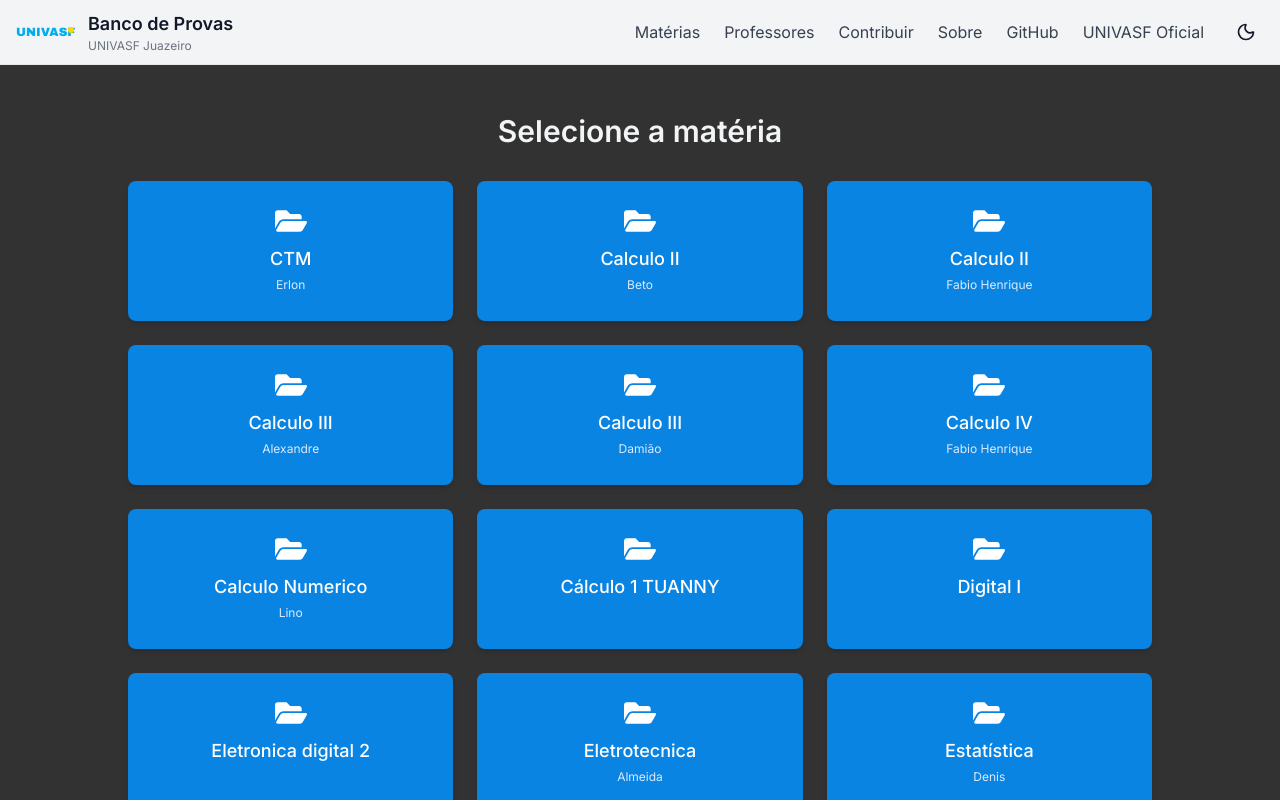
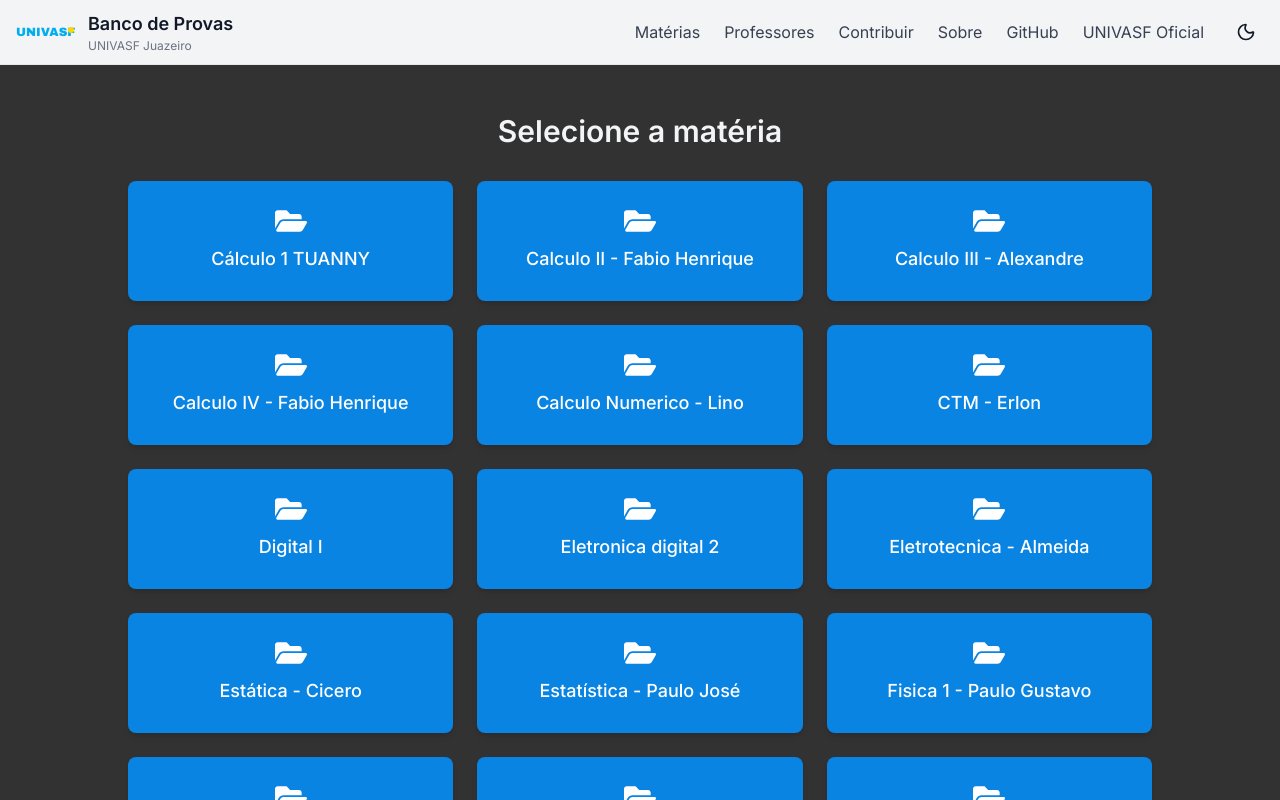
Before and after one commit to JOAO2666/PROVAS-ANTIGAS, a Next.js app: page /PROVAS-ANTIGAS/materias in a window 1280 px wide. Shown: the top 800 px of the page. Built offline with nearby package versions, Linux system fonts and the light colour scheme.

Commit message:
feat: Melhora a lógica de slugs e implementa envio de prova por e-mail

```diff
--- a/app/materias/[slug]/page.tsx
+++ b/app/materias/[slug]/page.tsx
@@ -5,59 +5,98 @@ import Link from 'next/link'
 
 // Função para criar um slug seguro para URL
 function criarSlug(texto: string) {
-    return texto
-        .normalize("NFD") // Normaliza para decompor acentos
-        .replace(/[\u0300-\u036f]/g, "") // Remove os acentos
-        .toLowerCase() // Converte para minúsculas
-        .replace(/[^a-z0-9\s-]/g, "") // Remove caracteres não alfanuméricos (exceto espaços e hifens)
-        .trim() // Remove espaços do início e fim
-        .replace(/\s+/g, "-") // Substitui espaços por hifens
-        .replace(/-+/g, "-"); // Remove múltiplos hifens
+    const comAcento = "áàãâéêíóôõúçÁÀÃÂÉÊÍÓÔÕÚÇ";
+    const semAcento = "aaaaeeioooucaaaaeeiooouc";
+
+    let novoTexto = texto
+        .toLowerCase()
+        .trim()
+        .replace(/\s+/g, "-")
+        .replace(/-+/g, "-");
+
+    for (let i = 0; i < comAcento.length; i++) {
+        novoTexto = novoTexto.replace(new RegExp(comAcento[i], "g"), semAcento[i]);
+    }
+
+    return novoTexto.replace(/[^a-z0-9-]/g, "");
 }
 
 // Mapeamento de slugs para nomes originais das pastas
 let slugParaNomeOriginal: { [key: string]: string } = {};
 
+function gerarMapeamentoDeSlugs() {
+    if (Object.keys(slugParaNomeOriginal).length > 0) return;
+
+    const materiasDir = path.join(process.cwd(), 'public', 'provas_unificadas');
+    try {
+        const allDirs = fs.readdirSync(materiasDir, { withFileTypes: true });
+        slugParaNomeOriginal = {}; // Limpa para garantir que está fresco
+        allDirs
+            .filter(dirent => dirent.isDirectory())
+            .forEach(dirent => {
+                const parts = dirent.name.split(' - ');
+                const nomeMateria = parts.length > 1 ? parts.slice(0, -1).join(' - ') : dirent.name;
+                const slugMateria = criarSlug(nomeMateria);
+
+                // Prioriza mapeamentos mais específicos (matéria-professor)
+                if (!slugParaNomeOriginal[slugMateria]) {
+                    slugParaNomeOriginal[slugMateria] = dirent.name;
+                }
+                const slugCompleto = criarSlug(dirent.name);
+                slugParaNomeOriginal[slugCompleto] = dirent.name;
+            });
+    } catch (error) {
+        console.error("Erro ao ler diretório de matérias:", error);
+    }
+}
+
 export async function generateStaticParams() {
-    const materiasDir = path.join(process.cwd(), 'public', 'provas_unificadas')
-    const allDirs = fs.readdirSync(materiasDir, { withFileTypes: true })
-
-    // Limpa o mapeamento a cada build
-    slugParaNomeOriginal = {};
-
-    return allDirs
-        .filter(dirent => dirent.isDirectory() && dirent.name !== 'Indefinido' && dirent.name !== 'provas')
-        .map(dirent => {
-            const slug = criarSlug(dirent.name);
-            slugParaNomeOriginal[slug] = dirent.name; // Armazena a correspondência
-            return { slug };
-        });
+    gerarMapeamentoDeSlugs();
+    return Object.keys(slugParaNomeOriginal).map(slug => ({ slug }));
 }
 
 function getArquivosDaMateria(slug: string) {
-    // Se o mapeamento estiver vazio (pode acontecer em dev), recria-o
-    if (Object.keys(slugParaNomeOriginal).length === 0) {
-        const materiasDir = path.join(process.cwd(), 'public', 'provas_unificadas');
-        const allDirs = fs.readdirSync(materiasDir, { withFileTypes: true });
-        allDirs
-            .filter(dirent => dirent.isDirectory())
-            .forEach(dirent => {
-                slugParaNomeOriginal[criarSlug(dirent.name)] = dirent.name;
-            });
+    gerarMapeamentoDeSlugs();
+
+    const nomeOriginal = slugParaNomeOriginal[slug] || Object.values(slugParaNomeOriginal).find(nome => criarSlug(nome) === slug) || decodeURIComponent(slug);
+
+    if (!nomeOriginal) {
+        console.log(`Nenhum nome original encontrado para o slug: ${slug}`);
+        return [];
     }
 
-    const nomeOriginal = slugParaNomeOriginal[slug] || decodeURIComponent(slug);
-    const pasta = path.join(process.cwd(), 'public', 'provas_unificadas', nomeOriginal)
-    if (!fs.existsSync(pasta)) return []
-    return fs.readdirSync(pasta)
-        .filter(nome => !nome.startsWith('.'))
-        .map(nome => {
-            const ext = nome.split('.').pop()?.toLowerCase()
-            let tipo: 'pdf' | 'img' | 'outro' = 'outro'
-            if (ext === 'pdf') tipo = 'pdf'
-            else if (['jpg', 'jpeg', 'png', 'gif', 'bmp', 'webp'].includes(ext || '')) tipo = 'img'
-            return { nome, tipo }
-        })
+    const pasta = path.join(process.cwd(), 'public', 'provas_unificadas', nomeOriginal);
+
+    if (!fs.existsSync(pasta)) {
+        console.log(`Pasta não encontrada: ${pasta}`);
+        return [];
+    }
+
+    // Função recursiva para ler arquivos em subdiretórios
+    const lerDiretoriosRecursivamente = (dir: string): { nome: string; tipo: 'pdf' | 'img' | 'outro' }[] => {
+        const entradas = fs.readdirSync(dir, { withFileTypes: true });
+        const arquivos = entradas.flatMap((entrada) => {
+            const res = path.resolve(dir, entrada.name);
+            if (entrada.isDirectory()) {
+                return lerDiretoriosRecursivamente(res);
+            }
+            if (entrada.name.startsWith('.')) {
+                return [];
+            }
+            const ext = entrada.name.split('.').pop()?.toLowerCase();
+            let tipo: 'pdf' | 'img' | 'outro' = 'outro';
+            if (ext === 'pdf') tipo = 'pdf';
+            else if (['jpg', 'jpeg', 'png', 'gif', 'bmp', 'webp'].includes(ext || '')) tipo = 'img';
+
+            // Retorna o caminho relativo da pasta da matéria para uso no link
+            const nomeRelativo = path.relative(pasta, res);
+
+            return { nome: nomeRelativo, tipo };
+        });
+        return arquivos;
+    };
+
+    return lerDiretoriosRecursivamente(pasta);
 }
 
 export default function MateriaDetalhe({ params }: { params: { slug: string } }) {
@@ -83,10 +122,10 @@ export default function MateriaDetalhe({ params }: { params: { slug: string } })
                                     {arq.tipo === 'outro' && <FaFileAlt className="w-8 h-8 text-white" />}
                                 </div>
                                 <div className="flex-1 overflow-hidden">
-                                    <div className="truncate font-medium">{arq.nome}</div>
+                                    <div className="truncate font-medium">{path.basename(arq.nome)}</div>
                                 </div>
                                 <a
-                                    href={`/PROVAS-ANTIGAS/provas_unificadas/${encodeURIComponent(nomeMateria)}/${encodeURIComponent(arq.nome)}`}
+                                    href={`/PROVAS-ANTIGAS/provas_unificadas/${encodeURIComponent(nomeMateria)}/${encodeURIComponent(arq.nome).replace(/%5C/g, '/')}`}
                                     download
                                     className="bg-white text-[#0984e3] px-3 py-1 rounded font-semibold text-sm hover:bg-blue-100 transition"
                                 >
--- a/app/materias/page.tsx
+++ b/app/materias/page.tsx
@@ -5,31 +5,54 @@ import path from 'path'
 
 // Função para criar um slug seguro para URL
 function criarSlug(texto: string) {
-    return texto
-        .normalize("NFD") // Normaliza para decompor acentos
-        .replace(/[\u0300-\u036f]/g, "") // Remove os acentos
-        .toLowerCase() // Converte para minúsculas
-        .replace(/[^a-z0-9\s-]/g, "") // Remove caracteres não alfanuméricos (exceto espaços e hifens)
-        .trim() // Remove espaços do início e fim
-        .replace(/\s+/g, "-") // Substitui espaços por hifens
-        .replace(/-+/g, "-"); // Remove múltiplos hifens
+    const comAcento = "áàãâéêíóôõúçÁÀÃÂÉÊÍÓÔÕÚÇ";
+    const semAcento = "aaaaeeioooucaaaaeeiooouc";
+
+    let novoTexto = texto
+        .toLowerCase()
+        .trim()
+        .replace(/\s+/g, "-")
+        .replace(/-+/g, "-");
+
+    for (let i = 0; i < comAcento.length; i++) {
+        novoTexto = novoTexto.replace(new RegExp(comAcento[i], "g"), semAcento[i]);
+    }
+
+    return novoTexto.replace(/[^a-z0-9-]/g, "");
 }
 
-// Função para buscar as matérias dinamicamente
+type Materia = {
+    nome: string;
+    slug: string;
+}
+
 function getMaterias() {
     const materiasDir = path.join(process.cwd(), 'public', 'provas_unificadas')
     const allDirs = fs.readdirSync(materiasDir, { withFileTypes: true })
-    return allDirs
         .filter(dirent => dirent.isDirectory() && dirent.name !== 'Indefinido' && dirent.name !== 'provas')
-        .map(dirent => {
-            // Separar nome da matéria e professor, se houver
-            const [nome, ...prof] = dirent.name.split(' - ')
-            return {
-                nome: nome.trim(),
-                professor: prof.length > 0 ? prof.join(' - ').trim() : null,
-                slug: criarSlug(dirent.name),
+        .map(dirent => ({
+            nome: dirent.name,
+            slug: criarSlug(dirent.name.split(' - ').slice(0, -1).join(' - ') || dirent.name)
+        }));
+
+    // Remove duplicatas de slugs, mantendo o nome mais completo
+    const materiasUnicas: { [key: string]: Materia } = {};
+    allDirs.forEach(materia => {
+        if (!materiasUnicas[materia.slug] || materiasUnicas[materia.slug].nome.length < materia.nome.length) {
+            // Ajusta o nome para não incluir o professor se já existir uma matéria com o mesmo slug base
+            const parts = materia.nome.split(' - ');
+            if (parts.length > 1) {
+                const nomeBase = parts.slice(0, -1).join(' - ');
+                if (allDirs.some(m => m.nome === nomeBase)) {
+                    materiasUnicas[materia.slug] = { ...materia, nome: nomeBase };
+                    return;
+                }
             }
-        })
+            materiasUnicas[materia.slug] = materia;
+        }
+    });
+
+    return Object.values(materiasUnicas).sort((a, b) => a.nome.localeCompare(b.nome));
 }
 
 export default function Materias() {
@@ -46,9 +69,6 @@ export default function Materias() {
                     >
                         <FaFolderOpen className="w-8 h-8 mb-2 text-white" />
                         <div className="text-lg font-medium text-center mb-1">{materia.nome}</div>
-                        {materia.professor && (
-                            <div className="text-xs text-blue-100 mb-1">{materia.professor}</div>
-                        )}
                     </Link>
                 ))}
             </div>
--- a/app/professores/page.tsx
+++ b/app/professores/page.tsx
@@ -9,14 +9,20 @@ export const metadata: Metadata = {
 
 // Função para criar um slug seguro para URL
 function criarSlug(texto: string) {
-    return texto
-        .normalize("NFD")
-        .replace(/[\\u0300-\\u036f]/g, "")
+    const comAcento = "áàãâéêíóôõúçÁÀÃÂÉÊÍÓÔÕÚÇ";
+    const semAcento = "aaaaeeioooucaaaaeeiooouc";
+
+    let novoTexto = texto
         .toLowerCase()
-        .replace(/[^a-z0-9\\s-]/g, "")
         .trim()
-        .replace(/\\s+/g, "-")
+        .replace(/\s+/g, "-")
         .replace(/-+/g, "-");
+
+    for (let i = 0; i < comAcento.length; i++) {
+        novoTexto = novoTexto.replace(new RegExp(comAcento[i], "g"), semAcento[i]);
+    }
+
+    return novoTexto.replace(/[^a-z0-9-]/g, "");
 }
 
 type Materia = {
```
Also changed, not shown: app/contribuir/page.tsx (+66 -41 lines).
